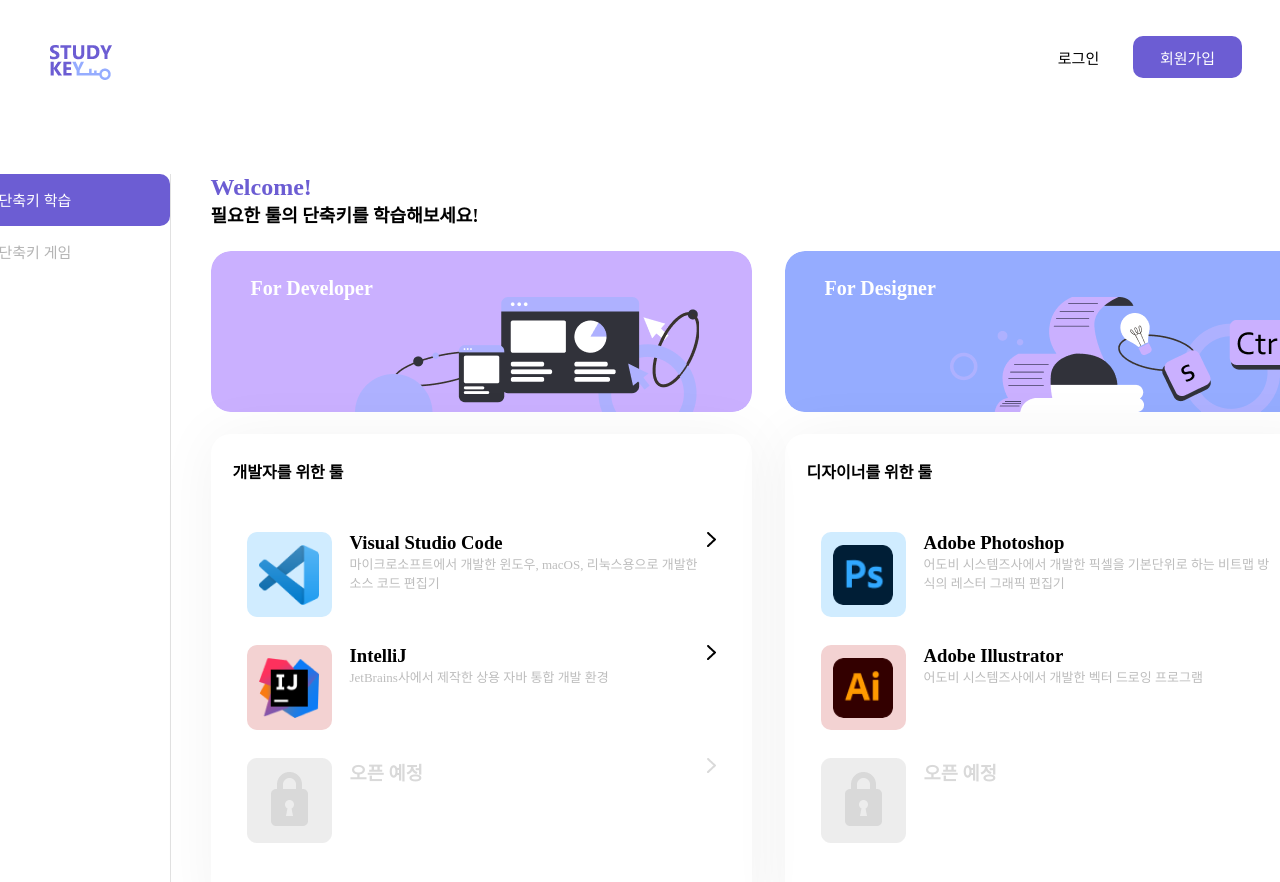
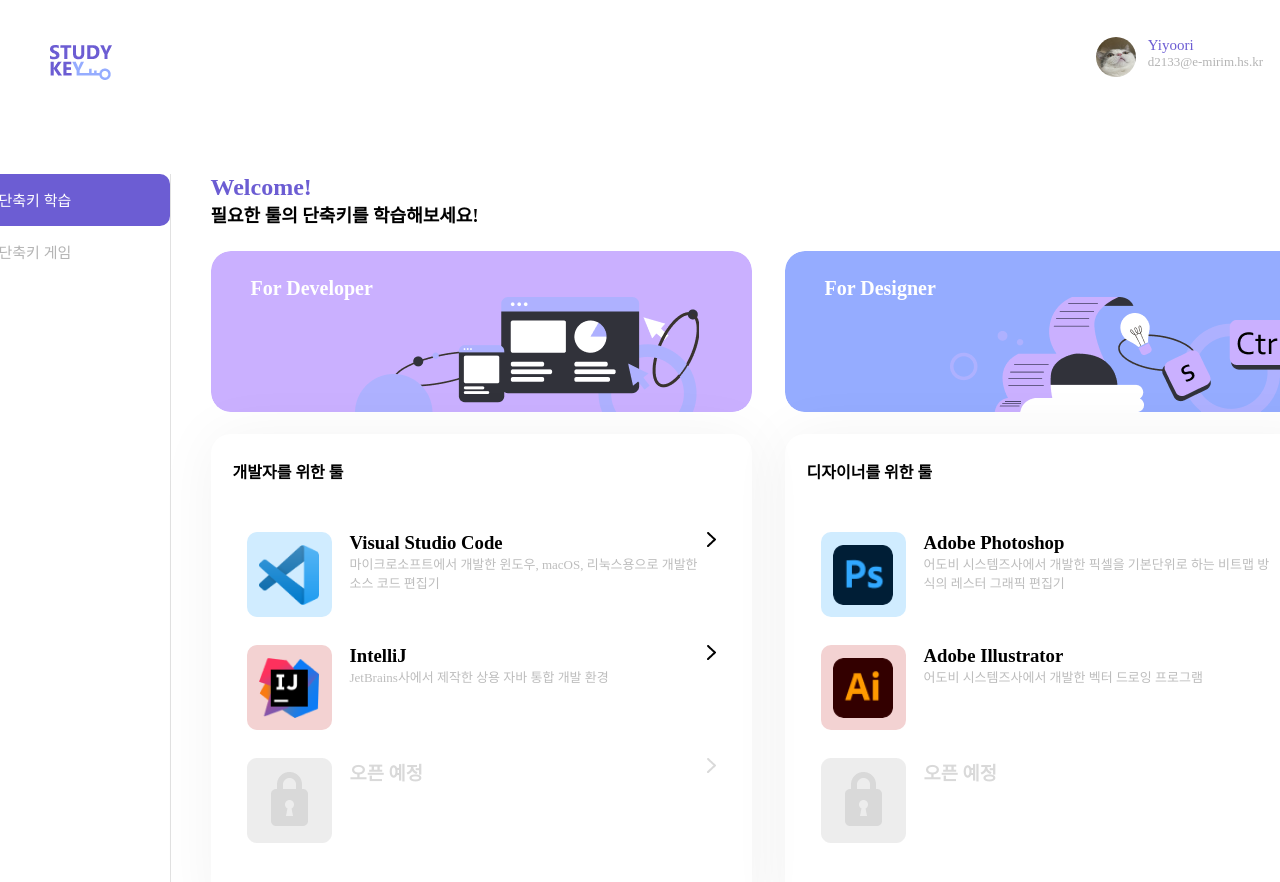
Before and after one commit to youjin0411/ityping-client, a Next.js app: page / in a window 1280 px wide. Shown: the top 882 px of the page. Built offline with nearby package versions, Linux system fonts and the light colour scheme.

Commit message:
✨ fix: 로그인 여부에 따라 navbar ui 변경

```diff
--- a/src/component/Navbar.js
+++ b/src/component/Navbar.js
@@ -1,16 +1,31 @@
 import styles from '@/styles/Navbar.module.css';
+import Cookies from 'js-cookie';
 import React from "react";
 
 const Navbar = () => {
-
-
 	return (
 		<>
 			<header className={styles.header}>
 				<div className={styles.logo}><a href='/'><img src='/images/logo.png'/></a></div>
 				<div className={styles.container}>
+					{
+						// 서버 연결 시 느낌표 지우기
+						!Cookies.get('login') ?
+						<a href='/mypage'>
+							<div className={styles.profile_container}>
+								<img className={styles.profile} src='/images/profile.png'/>
+								<div className={styles.user_container}>
+									<p className={styles.name}>Yiyoori</p>
+									<p className={styles.email}>d2133@e-mirim.hs.kr</p>
+								</div>
+							</div>
+						</a>
+						:
+						<>
 							<div className={styles.login}><a href='/login'>로그인</a></div>
 							<div className={styles.sign_up}><a href='/signup'>회원가입</a></div>
+						</>
+					}
 				</div>
 			</header>
 		</>
--- a/styles/Navbar.module.css
+++ b/styles/Navbar.module.css
@@ -21,6 +21,32 @@
     height: 70px;
     margin-right: 17px;
     border-radius: 10px;
+}
+
+.profile_container {
+    display: flex;
+}
+
+.profile {
+    width: 40px;
+    height: 40px;
+    border-radius: 50px;
+}
+
+.user_container {
+    display: flex;
+    flex-direction: column;
+    margin-left: 12px;
+}
+
+.name {
+    color: #6C5DD3;
+    font-size: 15px;
+}
+
+.email {
+    color: #B4B4B4;
+    font-size: 13px;
 }
 
 .login {
```
Lines whose indentation alone changed are shown as unchanged.
